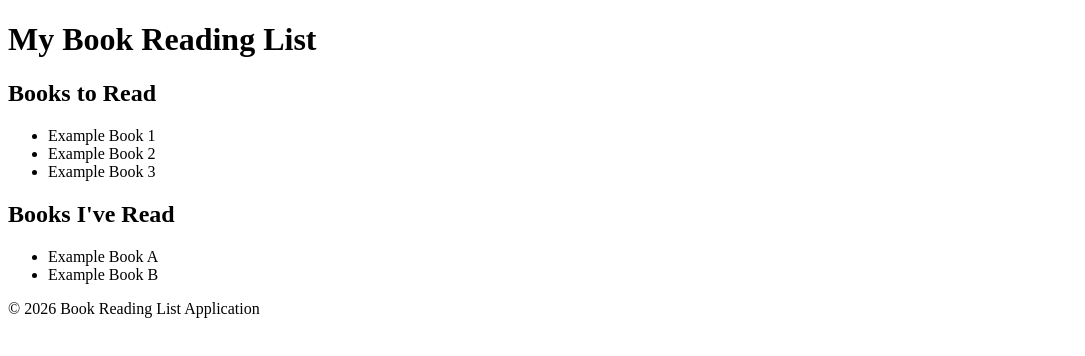
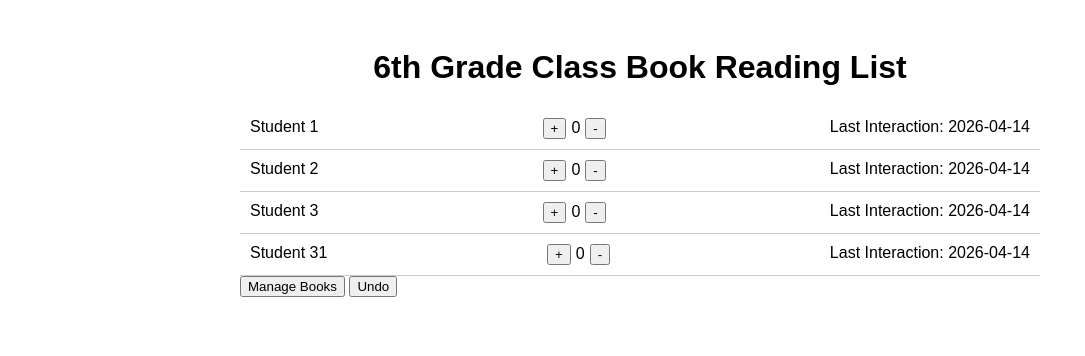
Before and after one commit to elifkose554-spec/kitap-okuma-listesi, a website: page index.html in a window 1280 px wide. Shown: the whole page, without its empty margins (0-1085 px from the left). Drawn offline with Linux system fonts and the light colour scheme.

Commit message:
Update index.html with complete HTML for 6th grade class book reading list application

```diff
--- a/index.html
+++ b/index.html
@@ -3,31 +3,104 @@
 <head>
     <meta charset="UTF-8">
     <meta name="viewport" content="width=device-width, initial-scale=1.0">
-    <title>Book Reading List</title>
+    <title>6th Grade Class Book Reading List</title>
+    <style>
+        body { font-family: Arial, sans-serif; }
+        .container { max-width: 800px; margin: auto; padding: 20px; }
+        h1 { text-align: center; }
+        .student {
+            display: flex;
+            justify-content: space-between;
+            padding: 10px;
+            border-bottom: 1px solid #ccc;
+        }
+        .buttons {
+            display: flex;
+            align-items: center;
+        }
+        .buttons button {
+            margin: 0 5px;
+        }
+        .modal {
+            display: none;
+            position: fixed;
+            top: 0;
+            left: 0;
+            width: 100%;
+            height: 100%;
+            background-color: rgba(0,0,0,0.5);
+            justify-content: center;
+            align-items: center;
+        }
+        .modal-content {
+            background: white;
+            padding: 20px;
+            border-radius: 5px;
+        }
+    </style>
 </head>
 <body>
-    <header>
-        <h1>My Book Reading List</h1>
-    </header>
-    <main>
-        <section>
-            <h2>Books to Read</h2>
-            <ul>
-                <li>Example Book 1</li>
-                <li>Example Book 2</li>
-                <li>Example Book 3</li>
-            </ul>
-        </section>
-        <section>
-            <h2>Books I've Read</h2>
-            <ul>
-                <li>Example Book A</li>
-                <li>Example Book B</li>
-            </ul>
-        </section>
-    </main>
-    <footer>
-        <p>&copy; 2026 Book Reading List Application</p>
-    </footer>
+<div class="container">
+    <h1>6th Grade Class Book Reading List</h1>
+    <div id="student-list">
+        <!-- Student list will be dynamically generated here -->
+    </div>
+    <button onclick="showModal()">Manage Books</button>
+    <button onclick="undoLastAction()">Undo</button>
+    <div class="modal" id="book-modal">
+        <div class="modal-content">
+            <span onclick="closeModal()" style="cursor:pointer;">&times; Close</span>
+            <h2>Book Management</h2>
+            <div id="book-list">
+                <!-- Book list will be displayed here -->
+            </div>
+        </div>
+    </div>
+</div>
+<script>
+    const students = [
+        { name: 'Student 1', lastInteraction: '2026-04-14', bookCount: 0 },
+        { name: 'Student 2', lastInteraction: '2026-04-14', bookCount: 0 },
+        { name: 'Student 3', lastInteraction: '2026-04-14', bookCount: 0 },
+        // Add all students up to Student 31
+        { name: 'Student 31', lastInteraction: '2026-04-14', bookCount: 0 }
+    ];
+
+    function renderStudentList() {
+        const studentList = document.getElementById('student-list');
+        studentList.innerHTML = '';
+        students.forEach((student, index) => {
+            const studentDiv = document.createElement('div');
+            studentDiv.classList.add('student');
+            studentDiv.innerHTML = `<span>${student.name}</span>
+                                   <div class="buttons">
+                                       <button onclick="updateBookCount(${index}, 1)">+</button>
+                                       <span>${student.bookCount}</span>
+                                       <button onclick="updateBookCount(${index}, -1)">-</button>
+                                   </div>
+                                   <span>Last Interaction: ${student.lastInteraction}</span>`;
+            studentList.appendChild(studentDiv);
+        });
+    }
+
+    function updateBookCount(index, change) {
+        students[index].bookCount += change;
+        renderStudentList();
+    }
+
+    function showModal() {
+        document.getElementById('book-modal').style.display = 'flex';
+    }
+
+    function closeModal() {
+        document.getElementById('book-modal').style.display = 'none';
+    }
+
+    function undoLastAction() {
+        alert('Undo last action functionality to be implemented.');
+    }
+
+    renderStudentList();
+</script>
 </body>
 </html>
```
